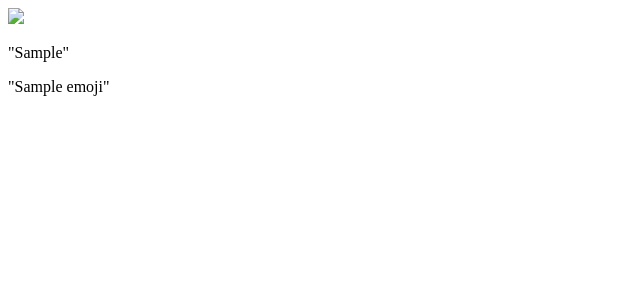
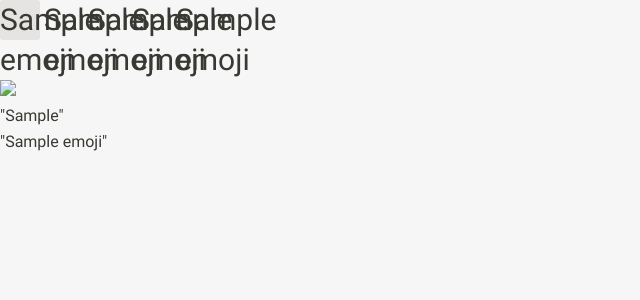
Before and after one commit to danielyim1/Emoji-Emotion-Detector, a Flask app: template templates/imageurl.html in a window 1280 px wide. Shown: the top 300 px of the page, without its empty margins (0-640 px from the left). Run offline with Flask 2, Linux system fonts and the light colour scheme; the template is opened without the code that fills it: most values are stand-ins (such as "Sample title", 1, 10 or a date in 2020).

Commit message:
Used css with list items

```diff
--- a/templates/imageurl.html
+++ b/templates/imageurl.html
@@ -1,8 +1,48 @@
 <!DOCTYPE html>
 <html>
+
+<head>
+    <link rel="stylesheet" href="{{ url_for('static', filename='css/style.min.css') }}">
+</head>
+
 <body>
-<img src = "{{url}}">
-<p>"{{emotionStats}}"</p>
-<p>"{{emoji}}"</p>
-<html>
-<body>
+    <div class="emoji-list">
+        <ul>
+            <li title="💶 euro banknote" data-value="💶">
+                <a href="https://www.emojis.com/meaning/euro-banknote-emoji/">
+                    <p>{{emoji[0]}}</p>
+                    <p></p>
+                </a>
+            </li>
+            <li title="🍛 curry rice" data-value="🍛">
+                <a href="https://www.emojis.com/meaning/curry-rice-emoji/">
+                    <p>{{emoji[1]}}</p>
+                    <p></p>
+                </a>
+            </li>
+            <li title="💒 wedding" data-value="💒">
+                <a href="https://www.emojis.com/meaning/wedding-emoji/">
+                    <p>{{emoji[2]}}</p>
+                    <p></p>
+                </a>
+            </li>
+            <li title="🕡 six-thirty" data-value="🕡" class="six-thirty-emoji">
+                <a href="https://www.emojis.com/meaning/six-thirty-emoji/">
+                    <p>{{emoji[3]}}</p>
+                    <p></p>
+                </a>
+            </li>
+            <li title="💽 computer disk" data-value="💽" class="computer-disk-emoji">
+                <a href="https://www.emojis.com/meaning/computer-disk-emoji/">
+                    <p>{{emoji[4]}}</p>
+                    <p></p>
+                </a>
+            </li>
+        </ul>
+    </div>
+    <img src="{{url}}">
+    <p>"{{emotionStats}}"</p>
+    <p>"{{emoji}}"</p>
+</body>
+
+</html>
```
